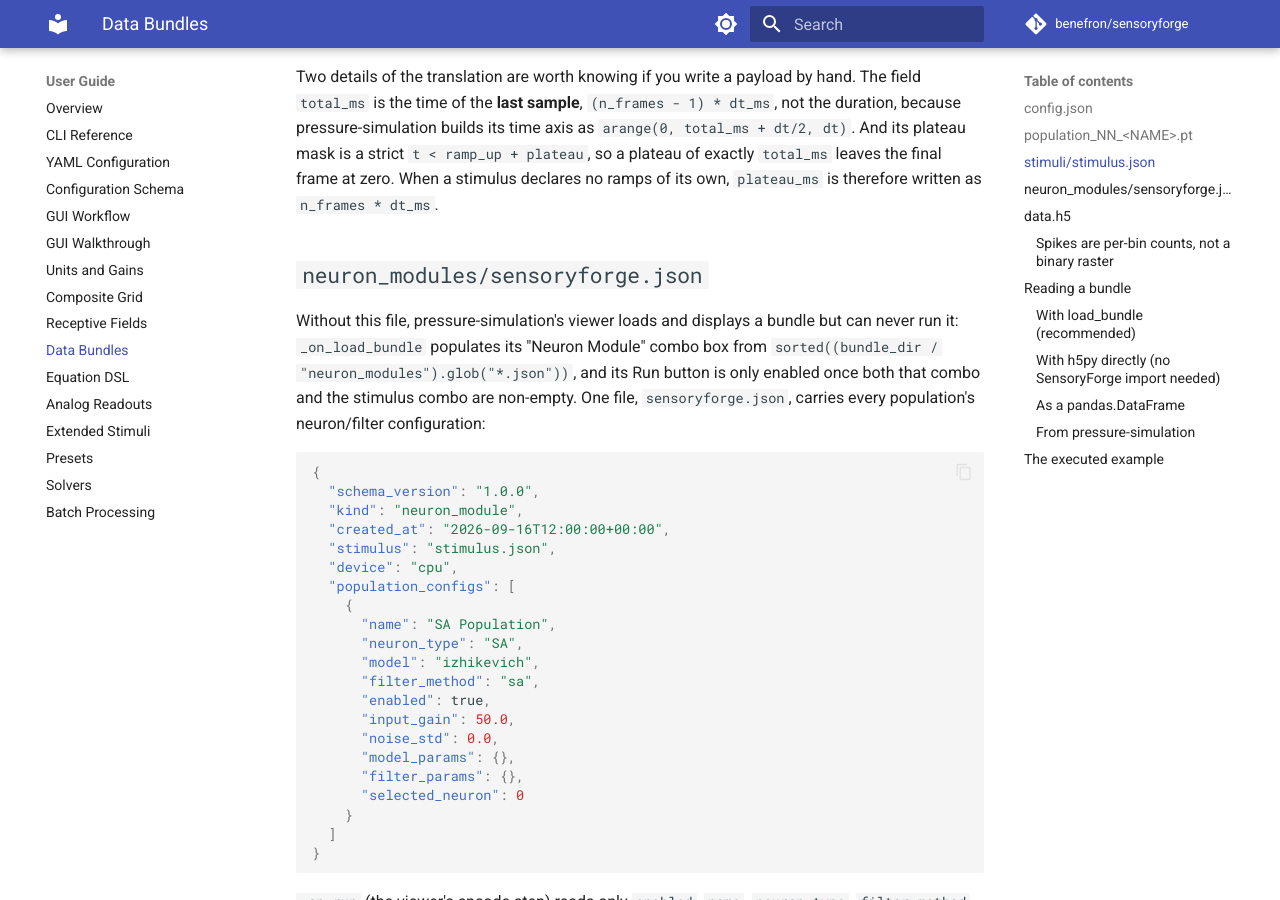
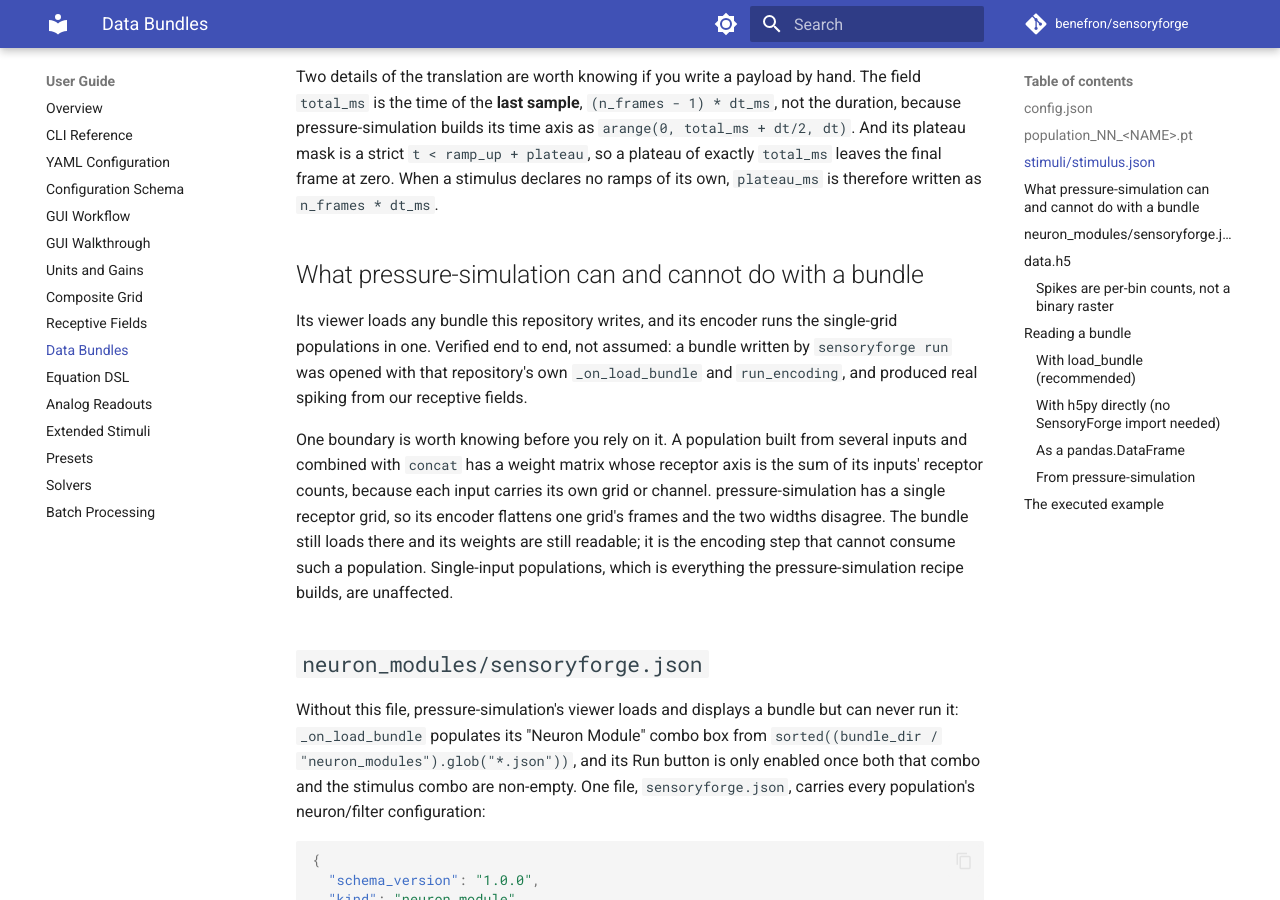
Before and after one commit to benefron/sensoryforge, an MkDocs documentation site: the page built from docs/user_guide/bundles.md, in a window 1280 px wide and 900 px high, scrolled down 2309 px. Built offline with MkDocs 1.6.1 and Material for MkDocs 9.7.7, drawn with Linux system fonts in a browser that asks for light colours; comment, search, counter and statistics services are not loaded; the version menu is left out.

Commit message:
docs: record what pressure-simulation can do with a bundle, and close Phase 2
Its viewer opens any bundle we write and its encoder runs the
single-grid populations, verified end to end against that repository's
own loader rather than a transcription of it.

The boundary, found while running the Phase 2 exit check: a population
combining several inputs with concat has a receptor axis as wide as its
inputs summed, and pressure-simulation has one grid, so its encoder
cannot consume such a population. The bundle still loads and its weights
are still readable. Single-input populations, which is everything the
recipe builds, are unaffected.

Co-Authored-By: Claude Opus 5 <noreply@anthropic.com>
Claude-Session: https://claude.ai/code/session_01B2Kx8QHNL7kk6FRSFEugrM

```diff
--- a/docs/user_guide/bundles.md
+++ b/docs/user_guide/bundles.md
@@ -83,6 +83,21 @@ because pressure-simulation builds its time axis as `arange(0, total_ms + dt/2,
 its plateau mask is a strict `t < ramp_up + plateau`, so a plateau of exactly `total_ms`
 leaves the final frame at zero. When a stimulus declares no ramps of its own, `plateau_ms`
 is therefore written as `n_frames * dt_ms`.
+
+## What pressure-simulation can and cannot do with a bundle
+
+Its viewer loads any bundle this repository writes, and its encoder runs the
+single-grid populations in one. Verified end to end, not assumed: a bundle written by
+`sensoryforge run` was opened with that repository's own `_on_load_bundle` and
+`run_encoding`, and produced real spiking from our receptive fields.
+
+One boundary is worth knowing before you rely on it. A population built from several
+inputs and combined with `concat` has a weight matrix whose receptor axis is the sum of
+its inputs' receptor counts, because each input carries its own grid or channel.
+pressure-simulation has a single receptor grid, so its encoder flattens one grid's frames
+and the two widths disagree. The bundle still loads there and its weights are still
+readable; it is the encoding step that cannot consume such a population. Single-input
+populations, which is everything the pressure-simulation recipe builds, are unaffected.
 
 ## `neuron_modules/sensoryforge.json`
 
```
Also changed, not shown: docs/developer_guide/roadmap_v1.md (+1 -1 lines).
